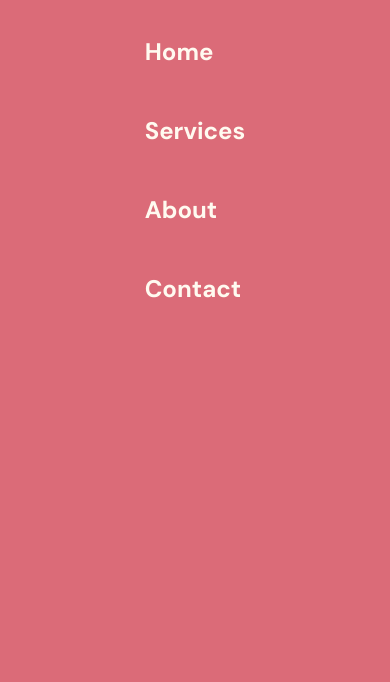
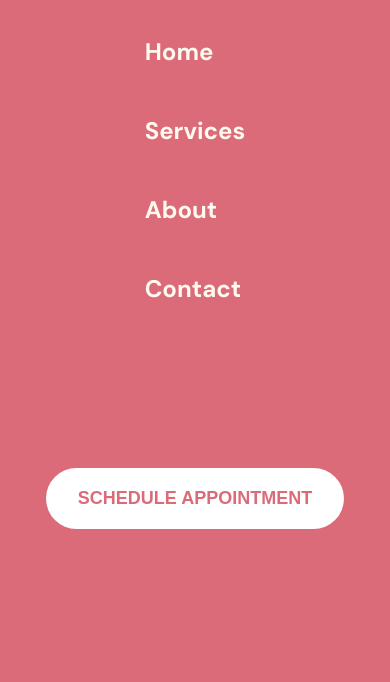
Before and after one commit to lucianahanan/frontend-doctorcare, a website: page index.html in a window 390 px wide. Both pictures are taken after a click on the link 346 px from the left and 36 px from the top of the page. Shown: the part 76-758 px from the top of the page. Drawn offline with Linux system fonts and the light colour scheme.

Commit message:
add button to mobile

```diff
--- a/script.js
+++ b/script.js
@@ -185,6 +185,8 @@ function toggleMobile(toggle) {
       document.getElementsByTagName("nav")[0].style.display = "flex";
       //fix nav height
       document.getElementsByTagName("nav")[0].classList.add('fixnav');
+      //show button
+      document.querySelector("nav button.inverted").style.display = "block";
     }
 
     if (toggle === 'close') { //console.log('close');
@@ -199,6 +201,8 @@ function toggleMobile(toggle) {
       document.getElementsByTagName("nav")[0].style.display = "none";
       //fix navheight
       document.getElementsByTagName("nav")[0].classList.remove('fixnav');
+      //hide button
+      document.querySelector("nav button.inverted").style.display = "none";
     }
 
     //is desktop
--- a/style.scss
+++ b/style.scss
@@ -205,6 +205,11 @@ p {
       overflow: auto;
       position: fixed;
       top: 0;
+
+      button.inverted {
+        justify-content: flex-start;
+        align-items: start;
+      }
     }
   }
 /*#endregion*/
```
Also changed, not shown: screenshots/figma.jpg (added), style.css.
